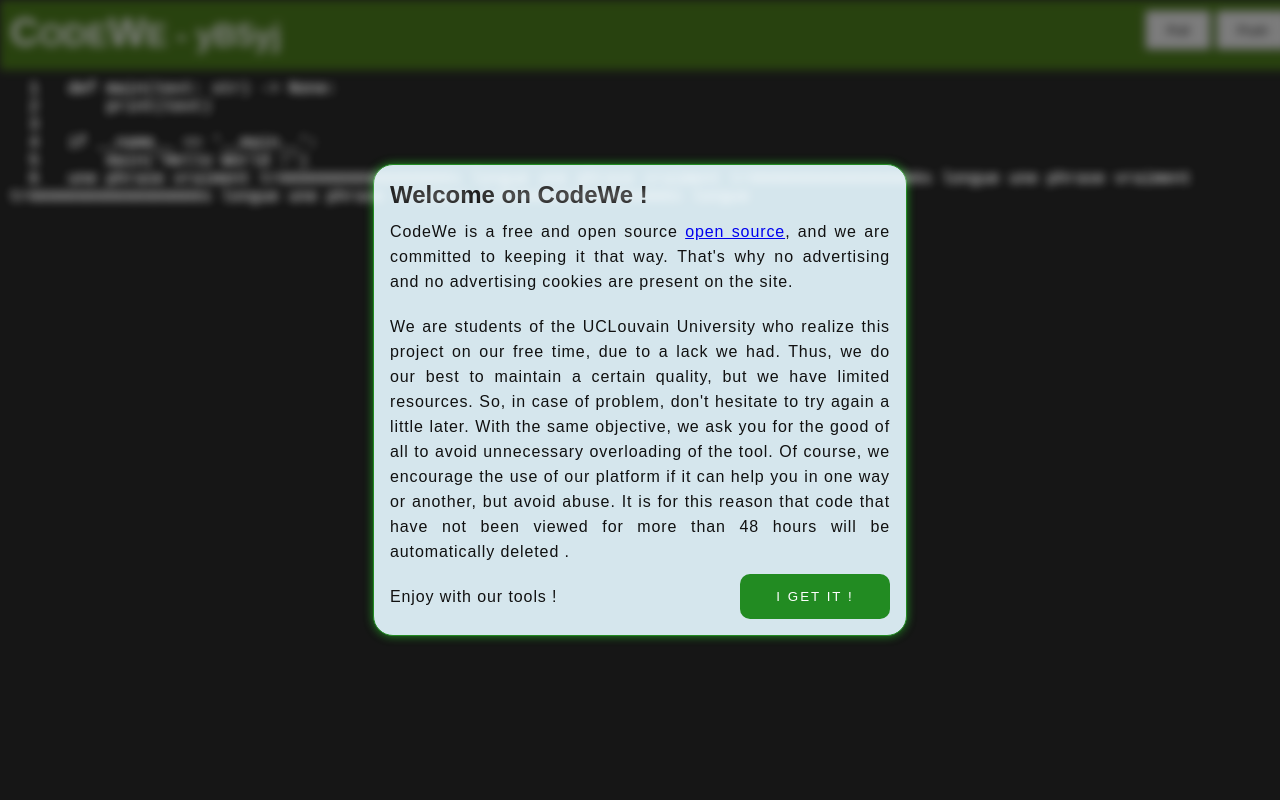
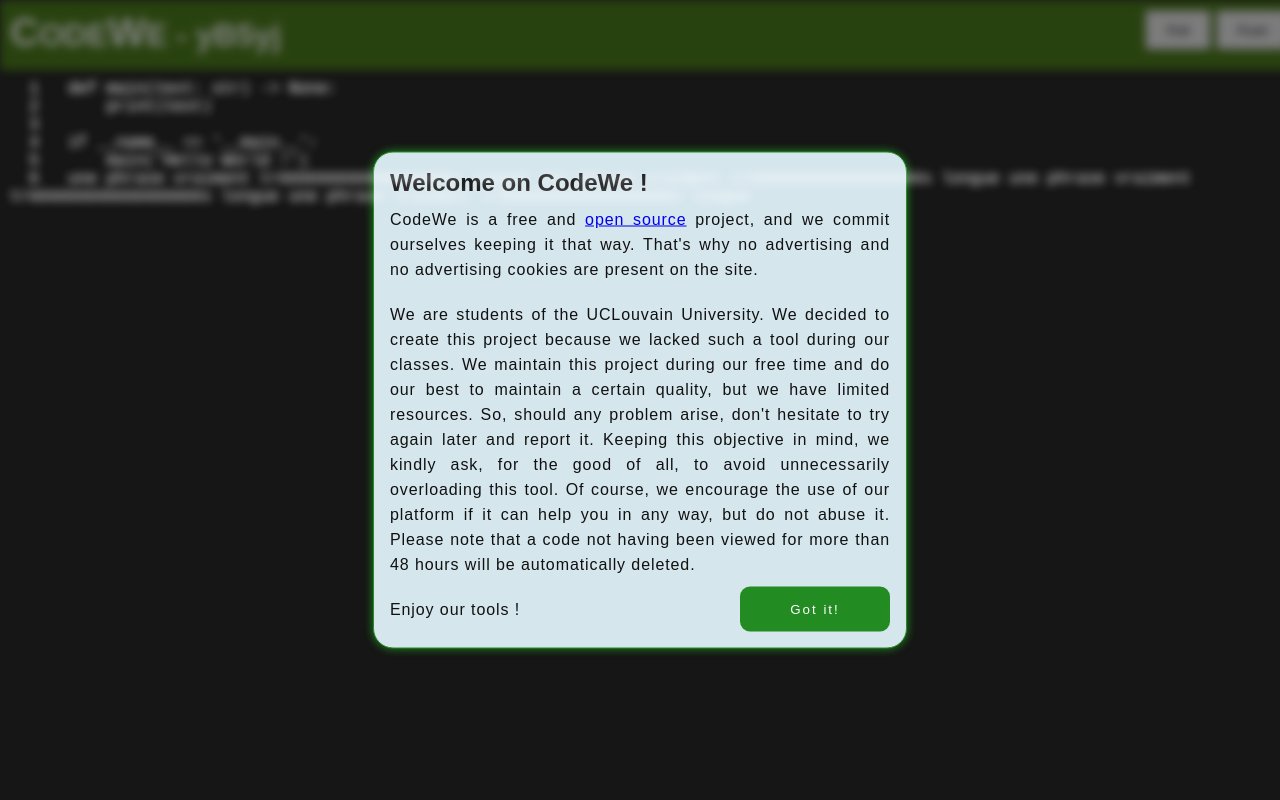
Before and after one commit to CodeWe-projet/CodeWe, a Flask app: a page that uses src/templates/editor.html in a window 1280 px wide. Run offline with Flask 2, Linux system fonts and the light colour scheme.

Commit message:
English update
Rewrote the intro statement.

```diff
--- a/src/templates/editor.html
+++ b/src/templates/editor.html
@@ -17,24 +17,23 @@
         <div id="welcome-text">
             <h2>Welcome on CodeWe !</h2>
               <p class="welcome-content">
-                CodeWe is a free and open source <a href="https://github.com/allEyezOnCode/CodeWe">open source</a>,
-                and we are committed to keeping it that way. That's why no advertising and no advertising cookies are
-                present on the site.
+                CodeWe is a free and <a href="https://github.com/allEyezOnCode/CodeWe">open source</a> project, and
+                we commit ourselves keeping it that way. That's why no advertising and no advertising cookies are present on the site.
               </p>
               <p class="welcome-content">
-                We are students of the UCLouvain University who realize this project on our free time, due to a lack
-                we had. Thus, we do our best to maintain a certain quality, but we have limited resources. So, in
-                case of problem, don't hesitate to try again a little later. With the same objective, we ask you for
-                the good of all to avoid unnecessary overloading of the tool. Of course, we encourage the use of our
-                platform if it can help you in one way or another, but avoid abuse. It is for this reason that
+                We are students of the UCLouvain University. We decided to create this project because we lacked such a tool during our classes.
+                We maintain this project during our free time and do our best to maintain a certain quality, but we have limited resources.
+                So, should any problem arise, don't hesitate to try again later and report it. Keeping this objective in mind, we kindly ask,
+                for the good of all, to avoid unnecessarily overloading this tool. Of course, we encourage the use of our platform if it can help
+                you in any way, but do not abuse it.
                 <span class="bold">
-                    code that have not been viewed for more than 48 hours will be automatically deleted
-                </span>.
+                  Please note that a code not having been viewed for more than 48 hours will be automatically deleted.
+                </span>
               </p>
               <p class="welcome-content welcome-enjoy">
-                Enjoy with our tools !
+                Enjoy our tools !
               </p>
-            <button onclick="get_it()">I GET IT !</button>
+            <button onclick="get_it()">Got it!</button>
         </div>
     </div>
     <section id="editor" contenteditable="true" spellcheck="false">
```
Lines whose indentation alone changed are shown as unchanged.
